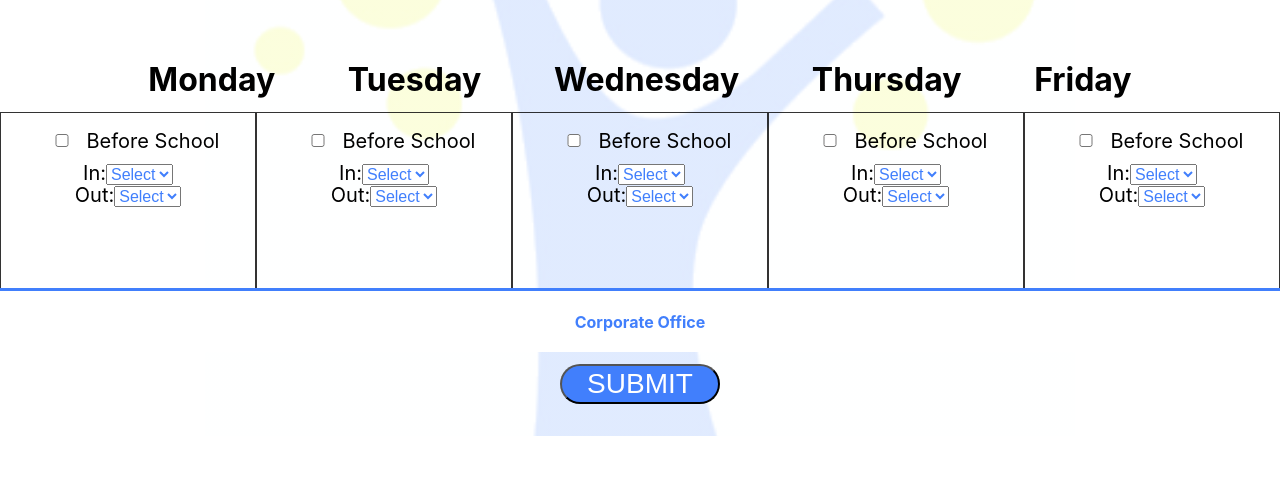
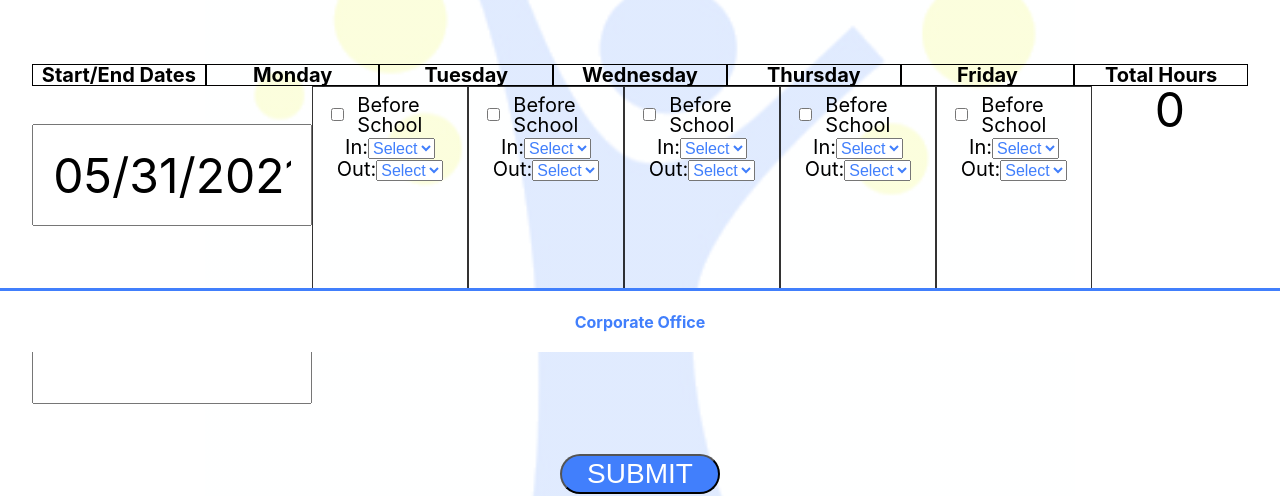
Before and after one commit to rsoghall/da-personal-project, a React (Create React App) app: page /#/contract in a window 1280 px wide. Before the commit this address led to /#/contract/1. Shown: the part 448-944 px from the top of the page. Built offline with nearby package versions, Linux system fonts and the light colour scheme; no server answers.

Commit message:
add datepickers and date selection logic

```diff
--- a/package.json
+++ b/package.json
@@ -16,6 +16,7 @@
     "massive": "^5.7.7",
     "nodemailer": "^6.2.1",
     "react": "^16.8.6",
+    "react-datepicker": "^2.9.6",
     "react-dom": "^16.8.6",
     "react-dropzone": "^10.1.4",
     "react-image-crop": "^8.1.0",
--- a/src/views/Contract/Contract.css
+++ b/src/views/Contract/Contract.css
@@ -1,25 +1,26 @@
 .contract-body {
   background-size: cover;
-  background-image: -webkit-gradient(
-      linear,
+  background-image: -webkit-gradient(linear,
       0% 0%,
       0% 50%,
-      from(rgba(254, 255, 255, 0.845))
-    ),
+      from(rgba(254, 255, 255, 0.845))),
     url("../../images/DA-Logo-5-3-transparent-crop.png");
   background-repeat: no-repeat;
   background-position: center;
   background-size: 870px 870px;
 }
+
 .contract-header {
   text-align: center;
 }
+
 .contract-center {
   margin-top: -1.5rem;
   margin-bottom: 1.5rem;
   font-size: 4rem;
   font-weight: bolder;
 }
+
 .contract-childInfo {
   display: flex;
   justify-content: space-between;
@@ -34,6 +35,7 @@
 .contract-child {
   margin-left: 5rem;
 }
+
 .contract-childName {
   display: flex;
   flex-direction: row;
@@ -45,6 +47,7 @@
   /* border: solid 3px orange; */
   align-content: center;
 }
+
 #contract-childInput {
   /* margin: 20rem; */
   width: 42rem;
@@ -65,6 +68,7 @@ span {
   text-decoration: underline;
   font-weight: bold;
 }
+
 .contract-header {
   margin: 2rem;
   font-size: 3rem;
@@ -79,20 +83,23 @@ span {
   border-radius: 10px;
   margin-right: 2rem;
 }
+
 .contract-days {
-  display: flex;
-  justify-content: space-around;
-  margin-left: 5rem;
-  margin-right: 5rem;
-  margin-bottom: 1rem;
-  font-size: 2rem;
+  display: grid;
+  grid-template-columns: repeat(7, 1fr);
+  font-size: 20px;
+  justify-content: center;
+}
+
+.contract-days>h3 {
+  border: 1px solid black;
 }
 
 .grid-days {
   display: grid;
-  grid-template-columns: 16rem 16rem 16rem 16rem 16rem;
+  grid-template-columns: repeat(7, 1fr);
   justify-content: center;
-  margin-bottom: 1rem;
+  /* margin-bottom: 1rem; */
 }
 
 .grid-item {
@@ -102,12 +109,14 @@ span {
   text-align: left;
   height: 14rem;
 }
+
 .contract-inOut {
   display: flex;
   flex-direction: column;
   align-items: center;
   font-size: 20px;
 }
+
 .contract-closed {
   text-align: center;
   text-decoration: underline;
--- a/src/views/Contract/Contract.jsx
+++ b/src/views/Contract/Contract.jsx
@@ -1,17 +1,20 @@
+import "./Contract.css";
 import React, { Component } from "react";
-import "./Contract.css";
 import axios from "axios";
 import store from "../../ducks/store";
-import { getDate } from "date-fns";
+import { addDays, startOfWeek, addWeeks, isAfter, isBefore } from "date-fns";
 import swal from "@sweetalert/with-react";
+import DatePicker from 'react-datepicker'
 
 import BancroftSelectHours from "../../components/SelectHours/BancroftSelectHours";
+import "react-datepicker/dist/react-datepicker.css";
 
 export default class Contract extends Component {
   constructor() {
     super();
     const reduxState = store.getState();
     const dayInputs = new Array(5).fill(0).map((item, i) => ({dayIndex: i}));
+    const startDates = this.includeStartDates();
     this.state = {
       centers: reduxState.centers,
       availableDates: [],
@@ -21,6 +24,10 @@ export default class Contract extends Component {
       grade: "",
       inOut: [],
       dayInputs,
+      startDateInput: startDates,
+      endDateInput: this.includeEndDates(startDates),
+      selectedStartDate: startDates[0],
+      selectedEndDate: null,
     };
   }
 
@@ -105,11 +112,46 @@ export default class Contract extends Component {
     }
   };
 
+  includeStartDates = () => {
+    const startDate = addDays(
+      startOfWeek(
+        addWeeks(new Date(), 1)
+      ),
+      1
+    )
+    return new Array(30).fill(0).map((_, i) => addWeeks(startDate, i * 1));
+  }
+
+  includeEndDates = (dates) => {
+    return  dates.map(date => addDays(date, 4))
+  }
+
+  changeStartDate = (date) => {
+    const {selectedEndDate} = this.state;
+    const endDate = isBefore(date, selectedEndDate) ? date : null;
+    this.setState({selectedStartDate: date, selectedEndDate: endDate})
+  }
+
+  changeEndDate = (date) => {
+    this.setState({selectedEndDate: date})
+  }
+
+  filterOutDatesAfter = (dates, filterDate) => {
+    const removedPreviousDates = dates.filter(date => {
+      if(!date) {
+        return date;
+      }
+      return isAfter(date, filterDate)
+    })
+    return removedPreviousDates;
+  }
+
   render() {
     const [center] = this.state.centers.filter(center => {
       return center.center_id === +this.props.match.params.id;
     });
-    const { dayInputs } = this.state;
+    const { startDateInput, endDateInput, selectedStartDate, selectedEndDate, dayInputs } = this.state;
+    const removedPreviousDates = this.filterOutDatesAfter(endDateInput, selectedStartDate)
     return (
       <div className="contract-body">
         <header className="contract-header">
@@ -155,13 +197,27 @@ export default class Contract extends Component {
             responsible for all the hours that I signed up for.
           </p>
           <div className="contract-days">
+            <h3>Start/End Dates</h3>
             <h3>Monday</h3>
             <h3>Tuesday</h3>
             <h3>Wednesday</h3>
             <h3>Thursday</h3>
             <h3>Friday</h3>
+            <h3>Total Hours</h3>
           </div>
           <div className="grid-days">
+            <div>
+              <DatePicker
+                selected={selectedStartDate}
+                onChange={this.changeStartDate}
+                includeDates={startDateInput}
+              />
+              <DatePicker
+                selected={selectedEndDate}
+                onChange={this.changeEndDate}
+                includeDates={removedPreviousDates}
+              />
+            </div>
             {dayInputs.map((day, i) => {
               return (
                 <div className="grid-item" style={{}} key={day.date}>
@@ -171,6 +227,9 @@ export default class Contract extends Component {
                 </div>
               );
             })}
+            <div>
+              0
+            </div>
           </div>
           <button onClick={this.submitForm} className="contract-submit">
             SUBMIT
```
Also changed, not shown: src/components/SelectHours/BancroftSelectHours.jsx (+0 -8 lines), 1 other file (tests, documents, lock files or other folders).
